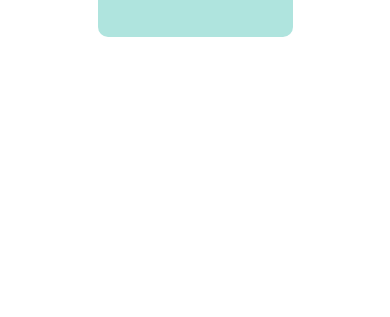
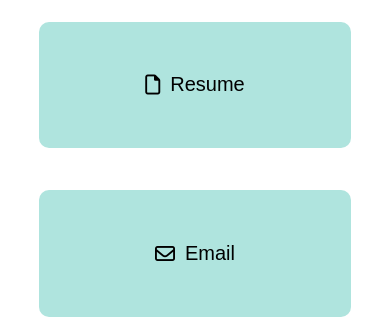
Before and after one commit to icyfrostbolt/icyfrostbolt.github.io, a plain HTML site: page contact.html in a window 390 px wide. Shown: the part 778-1095 px from the top of the page. Before the commit the page ends 844 px from the top, so only its background shows below. Drawn offline with Linux system fonts and the light colour scheme.

Commit message:
mobile responsive contact + resume

```diff
--- a/contact.css
+++ b/contact.css
@@ -11,8 +11,8 @@
 
 .socials_button {
     background-color: #AFE4DE;
-    width: 50%;
-    height: 100px;
+    width: 40vw;
+    height: 15vh;
     display: flex;
     justify-content: center;
     align-items: center;
@@ -22,10 +22,35 @@
 
 .buttons {
     display: grid;
-    row-gap: 30px;
-    padding-top: 10px;
+    grid-template-columns: repeat(2, 1fr);
+    row-gap: 10vh;
+    column-gap: 10vh;
+    padding-top: 5vh;
+    padding-left: 8%;
+    width: 50vw;
 }
 
 i {
     margin-right: 10px;
 }
+
+@media only screen and (max-width: 1200px) {
+    .buttons {
+        padding-left: 6%;
+    }
+
+}
+
+@media only screen and (max-width: 800px) {
+    .buttons {
+        width: 100vw;
+        grid-template-columns: 1fr;
+        padding-left: 0;
+        row-gap: 5vh;
+        padding-top: 2vh;
+    }
+
+    .socials_button {
+        width: 80vw;
+    }
+}
--- a/contact.html
+++ b/contact.html
@@ -20,7 +20,7 @@
   </div>
 
   <div class="title_container">
-    <p class="title_text">You can find me on:</p>
+    <p class="title_text">Contact Info</p>
   </div>
 
   <div class="buttons">
@@ -30,10 +30,14 @@
     <a class="socials_button contact_text" href="https://github.com/icyfrostbolt">
       <i class="fa-brands fa-github"></i>Github
     </a>
+    <a class="socials_button contact_text" href="resume.pdf">
+      <i class="fa-regular fa-file"></i></i>Resume
+    </a>
     <a class="socials_button contact_text" href="mailto:ryanclowe@outlook.com?subject=From Portfolio Site">
       <i class="fa-sharp fa-regular fa-envelope"></i>Email
     </a>
   </div>
+
 </body>
 
 <script src="https://kit.fontawesome.com/7bb7633efb.js" crossorigin="anonymous"></script>
--- a/global.css
+++ b/global.css
@@ -144,6 +144,12 @@ a:hover {
   background-color: deepskyblue;
 }
 
+@media only screen and (max-width: 650px) {
+  .title_container {
+    height: 35vh;
+  }
+}
+
 @media only screen and (max-width: 525px) {
   .title_container {
     height: 40vh;
```
Also changed, not shown: 1 other file.
